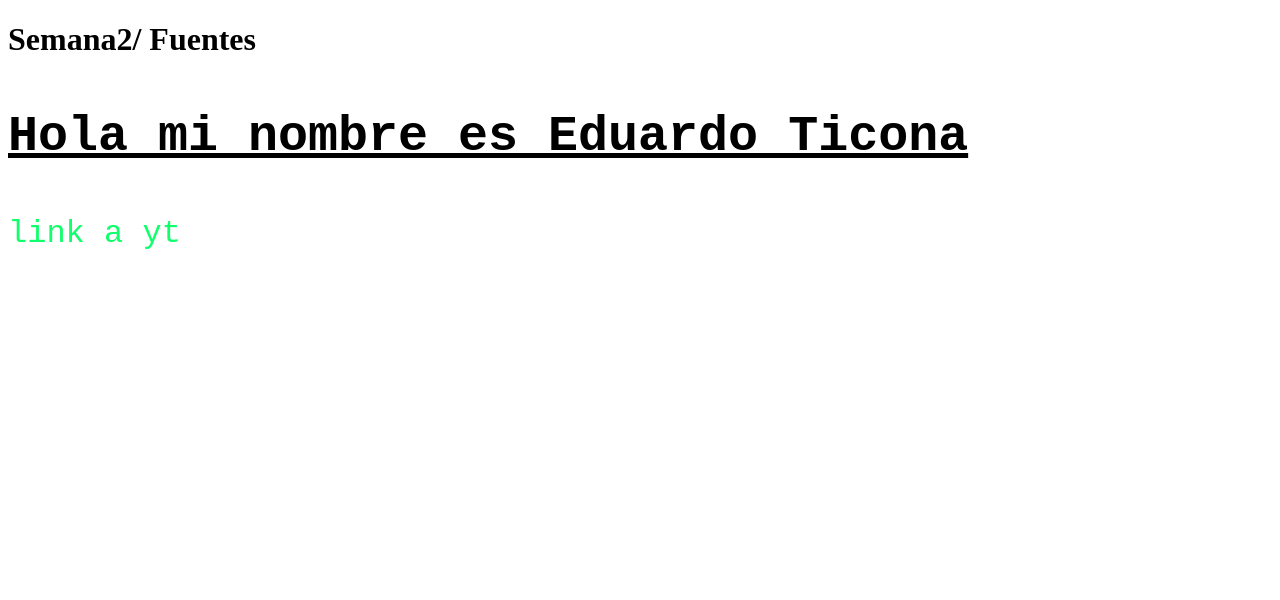
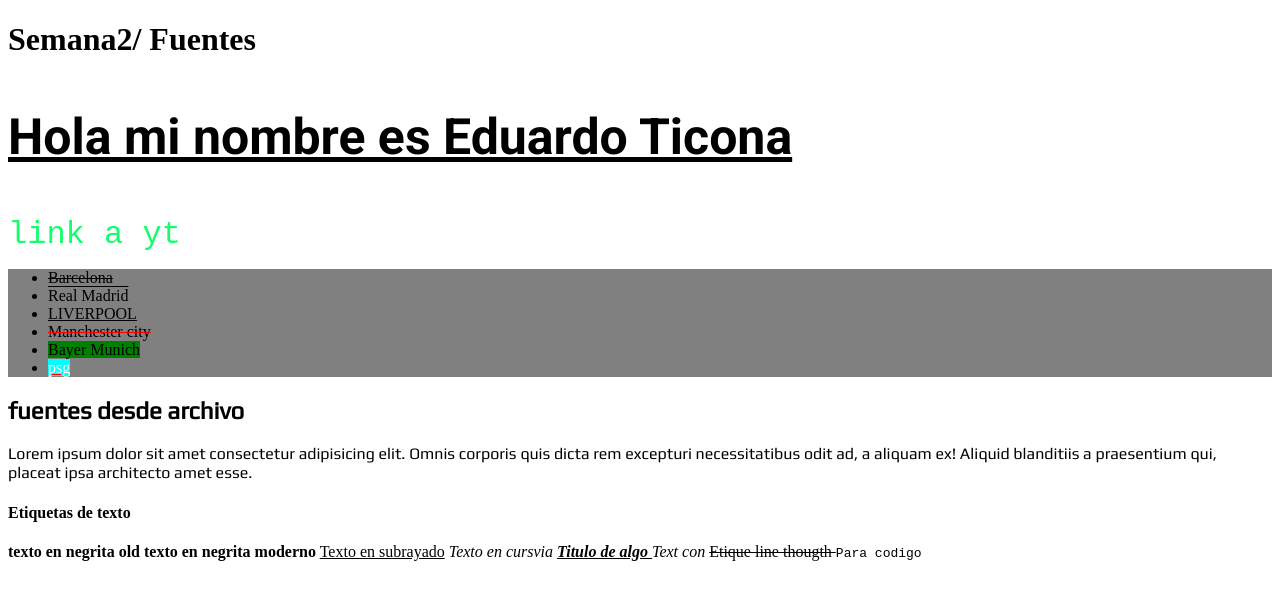
Before and after one commit to emtoTM/codigo, a plain HTML site: page semana2/fuentes.html in a window 1280 px wide. Drawn offline with Linux system fonts and the light colour scheme.

Commit message:
fin semana2-1

```diff
--- /dev/null
+++ b/semana1/prioriades.css
@@ -0,0 +1,23 @@
+body {
+    font-family: Verdana, Geneva, Tahoma, sans-serif;
+}
+
+h1 {
+    text-align: center;
+}
+
+th {
+    color: white;
+    background-color: darkred;
+    text-align: center;
+}
+
+td {
+    color: white;
+    background-color: rgba(178, 34, 34, 0.753);
+}
+
+.number {
+    text-align: center;
+    font-weight: bold;
+}
--- a/semana2/css/index.css
+++ b/semana2/css/index.css
@@ -3,7 +3,7 @@ h1{
 }
 
 .parrafo{
-    font-family: "Dank Mono", monospace;
+    font-family: 'Roboto', sans-serif;
     font-size: 50px;
     /* Font-weight usa escala de 100 a 900
     bold=700    bolder=900*/
@@ -18,3 +18,52 @@ h1{
     text-decoration: none;
     color: rgb(17, 255, 108);
 }
+
+ul {
+    background-color: gray;
+}
+
+.span1 {
+    text-decoration: line-through;
+    text-transform: capitalize;
+}
+
+.span2 {
+    text-decoration: overline;
+}
+
+.span3 {
+    text-decoration: underline;
+    text-transform: uppercase;
+}
+
+.span4 {
+    text-decoration: line-through;
+    text-decoration-color: red;
+}
+.span5 {
+    text-decoration: overline;
+    text-decoration-color: gray;
+    background-color: green
+}
+.span6{
+    color: white;
+    text-decoration: underline;
+    text-decoration-color: red;
+    background-color: cyan;
+    text-transform: lowercase;
+}
+
+h2 {
+    font-family: "play";
+ }
+
+.parrafo2 {
+    font-family: "play";
+}
+
+ /* font-family puede ser el que se quiera / lo ideal es poner la que viene */
+@font-face {
+    font-family: "play";
+    src: url(../fonts/Play-Regular.ttf);
+}
--- a/semana2/fuentes.html
+++ b/semana2/fuentes.html
@@ -4,6 +4,9 @@
     <meta charset="UTF-8">
     <meta http-equiv="X-UA-Compatible" content="IE=edge">
     <meta name="viewport" content="width=device-width, initial-scale=1.0">
+    <link rel="preconnect" href="https://fonts.googleapis.com">
+    <link rel="preconnect" href="https://fonts.gstatic.com" crossorigin>
+    <link href="https://fonts.googleapis.com/css2?family=Roboto:ital,wght@0,100;0,300;0,400;0,500;0,700;0,900;1,100;1,300;1,400;1,500;1,700;1,900&display=swap" rel="stylesheet">
     <link rel="stylesheet" href="./css/index.css">
     <title>Document</title>
 </head>
@@ -14,5 +17,34 @@
             Hola mi nombre es Eduardo Ticona</p>
         <a href="http:/yt.com" class="link-a">link a yt</a>
     </div>
+    <div>
+        <ul>
+            <li><span class="span1">Barcelona</span></li>
+            <li><span class="span2">Real Madrid</span></li>
+            <li><span class="span3">Liverpool</span></li>
+            <li><span class="span4">Manchester city</span></li>
+            <li><span class="span5">Bayer Munich</span></li>
+            <li><span class="span6">PSG</span></li>
+        </ul>
+    </div>
+    <div>
+        <h2>fuentes desde archivo</h2>
+        <p class="parrafo2">
+            Lorem ipsum dolor sit amet consectetur adipisicing elit. Omnis corporis quis dicta rem excepturi necessitatibus odit ad, a aliquam ex! Aliquid blanditiis a praesentium qui, placeat ipsa architecto amet esse.
+        </p>
+    </div>
+    <div>
+        <h4>Etiquetas de texto</h4>
+        <b>texto en negrita old</b>
+        <strong>texto en negrita moderno</strong>
+        <u>Texto en subrayado</u>
+        <i>Texto en cursvia</i>
+        <u>
+            <i><strong>Titulo de algo</strong> </i>
+        </u>
+        <em>Text con</em>
+        <s>Etique line thougth </s>
+        <code> Para codigo </code>
+    </div>
 </body>
 </html>
```
Also changed, not shown: semana1/css_prioridades.html (+29 -4 lines), semana2/fonts/Play-Bold.ttf (added), semana2/fonts/Play-Regular.ttf (added).
